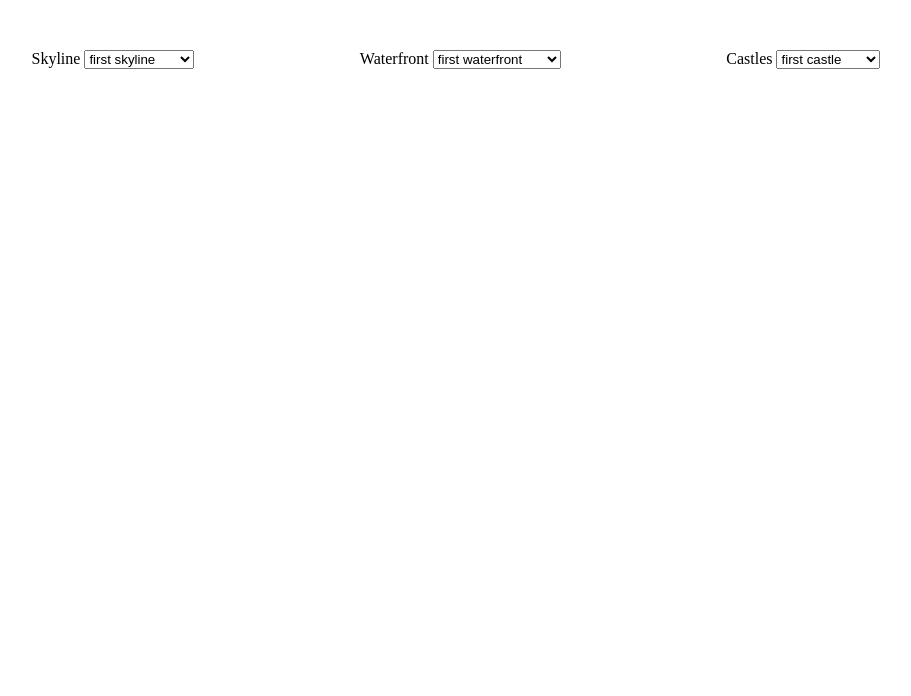
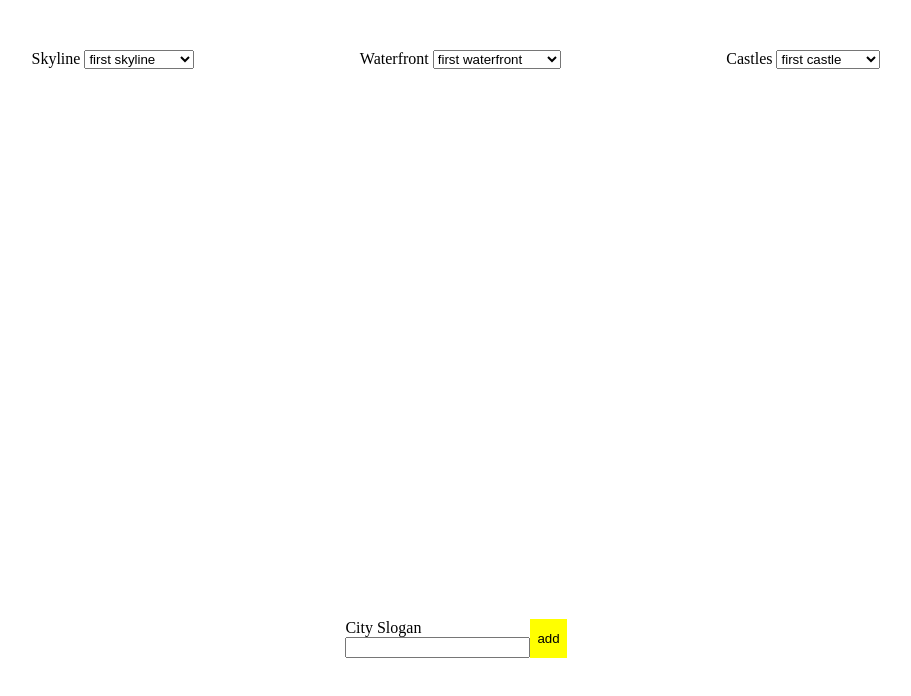
Before and after one commit to oliviaamiller/city-builder, a plain HTML site: page index.html in a window 1280 px wide. Shown: the whole page, without its empty margins (184-1095 px from the left). Drawn offline with Linux system fonts and the light colour scheme.

Commit message:
created slogan input and button with css

```diff
--- a/index.html
+++ b/index.html
@@ -40,6 +40,16 @@
     </label>
    </section>
 
+   <main>
+       <div class="slogan-input">
+           <label>
+               City Slogan
+               <input>
+           </label>
+           <button>add</button>
+       </div>
+   </main>
+
     <script type="module" src="./app.js"></script>
 </body>
 
--- a/styles/style.css
+++ b/styles/style.css
@@ -11,3 +11,16 @@ html, body {
     justify-content: space-evenly;
     margin: 50px;
 }
+
+.slogan-input {
+    display: flex;
+    flex-direction: row;
+    justify-content: center;
+    margin: 550px;
+}
+
+.slogan-input button {
+    background-color: yellow;
+    border: solid 1px yellow;
+    cursor: pointer;
+}
```
